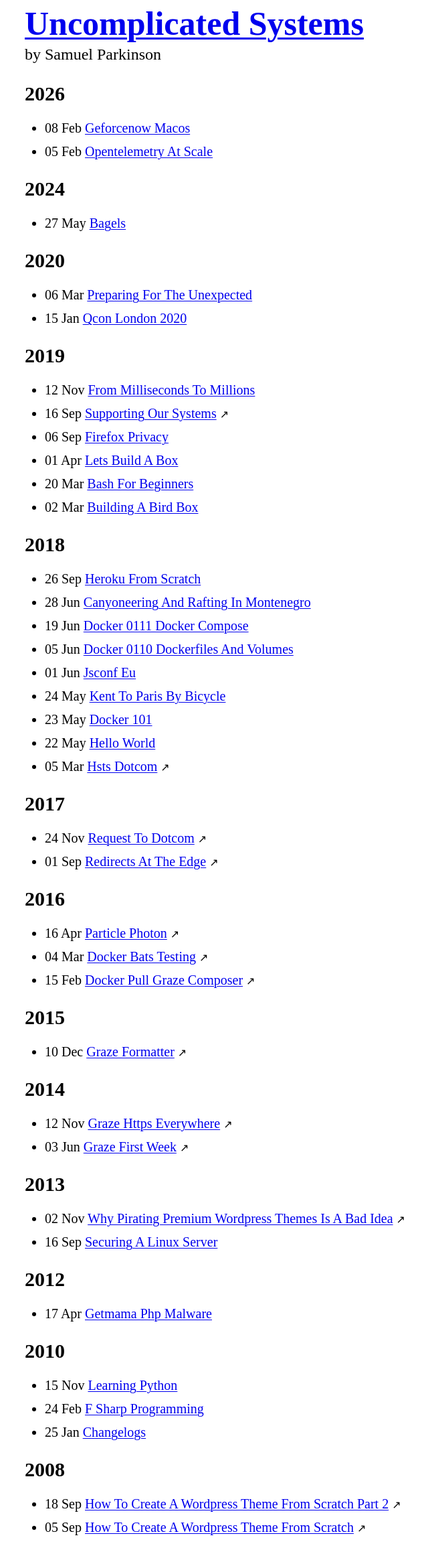
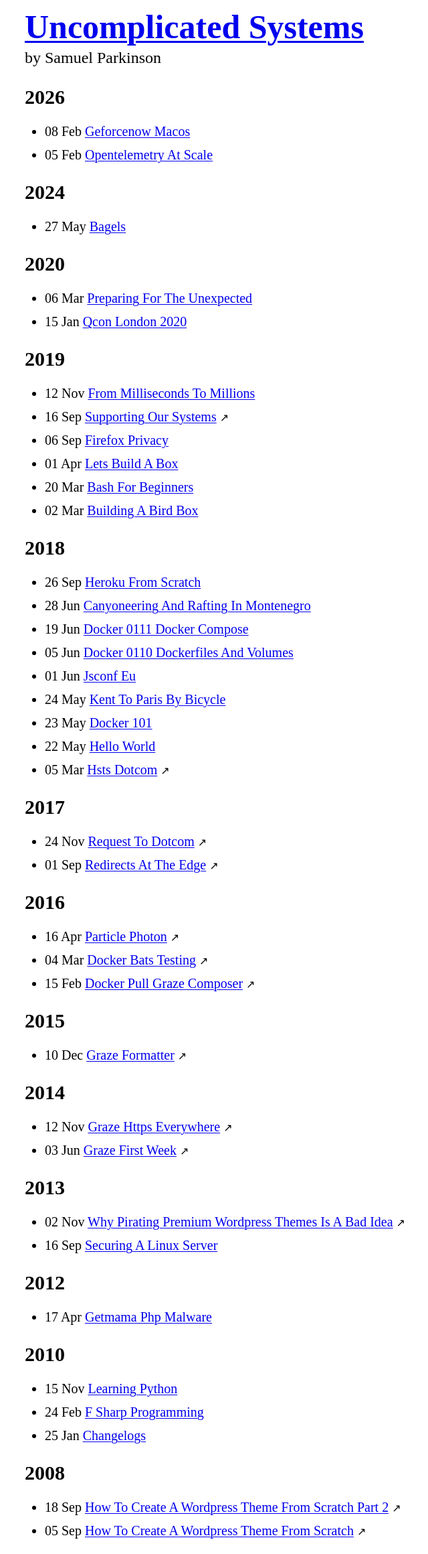
Before and after one commit to sjparkinson/uncomplicated.systems, a Jekyll site: the page built from index.html, in a window 1280 px wide. Shown: the whole page at 67% size, without its empty margins (228-868 px from the left). Built offline with Jekyll 4.4.1, drawn with Linux system fonts in a browser that asks for light colours.

Commit message:
Add clamp function for body margin-block-start to improve layout responsiveness

```diff
--- a/assets/css/main.css
+++ b/assets/css/main.css
@@ -138,6 +138,7 @@
     font-style: normal;
     font-weight: 400;
     line-height: 1.5;
+    margin-block-start: clamp(0rem, 1vw, 1.5rem);
 }
 
 body>header,
```
